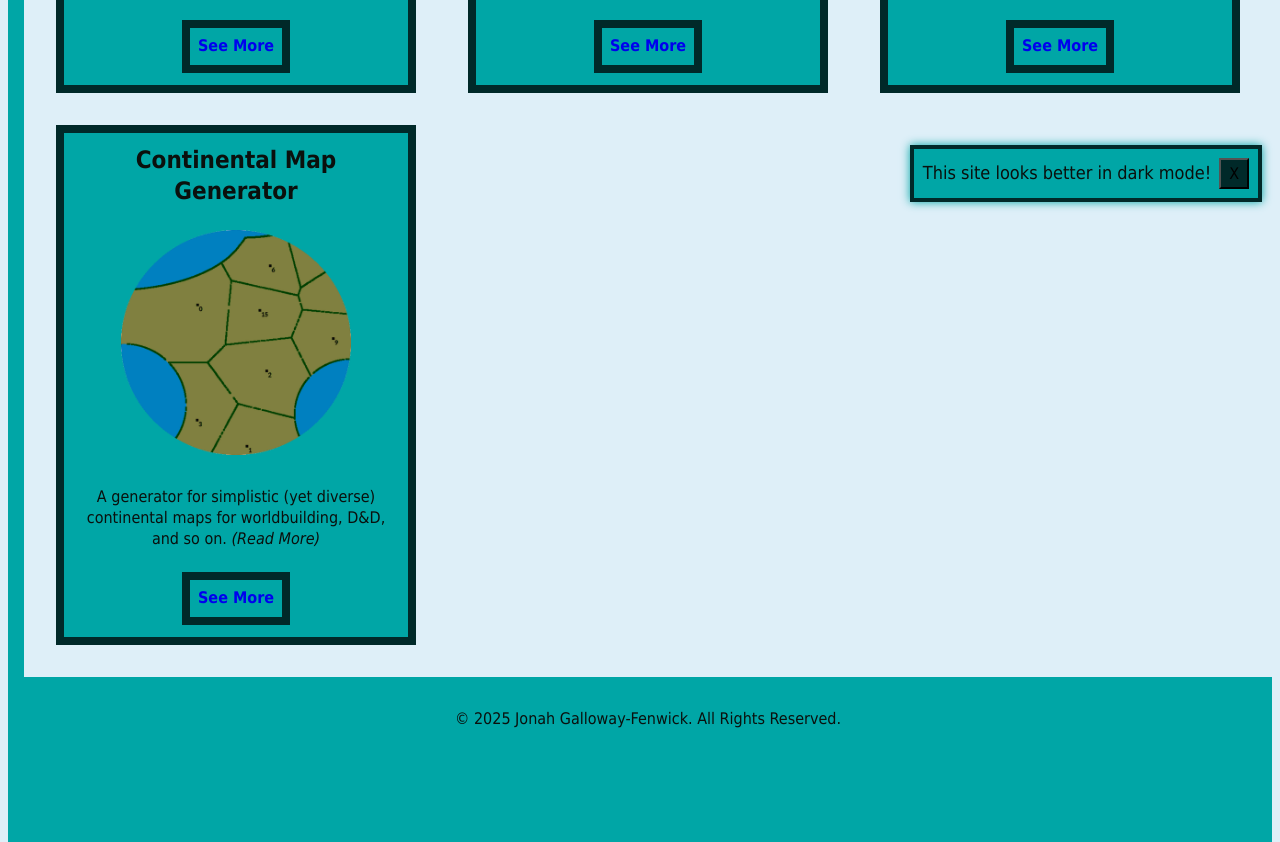
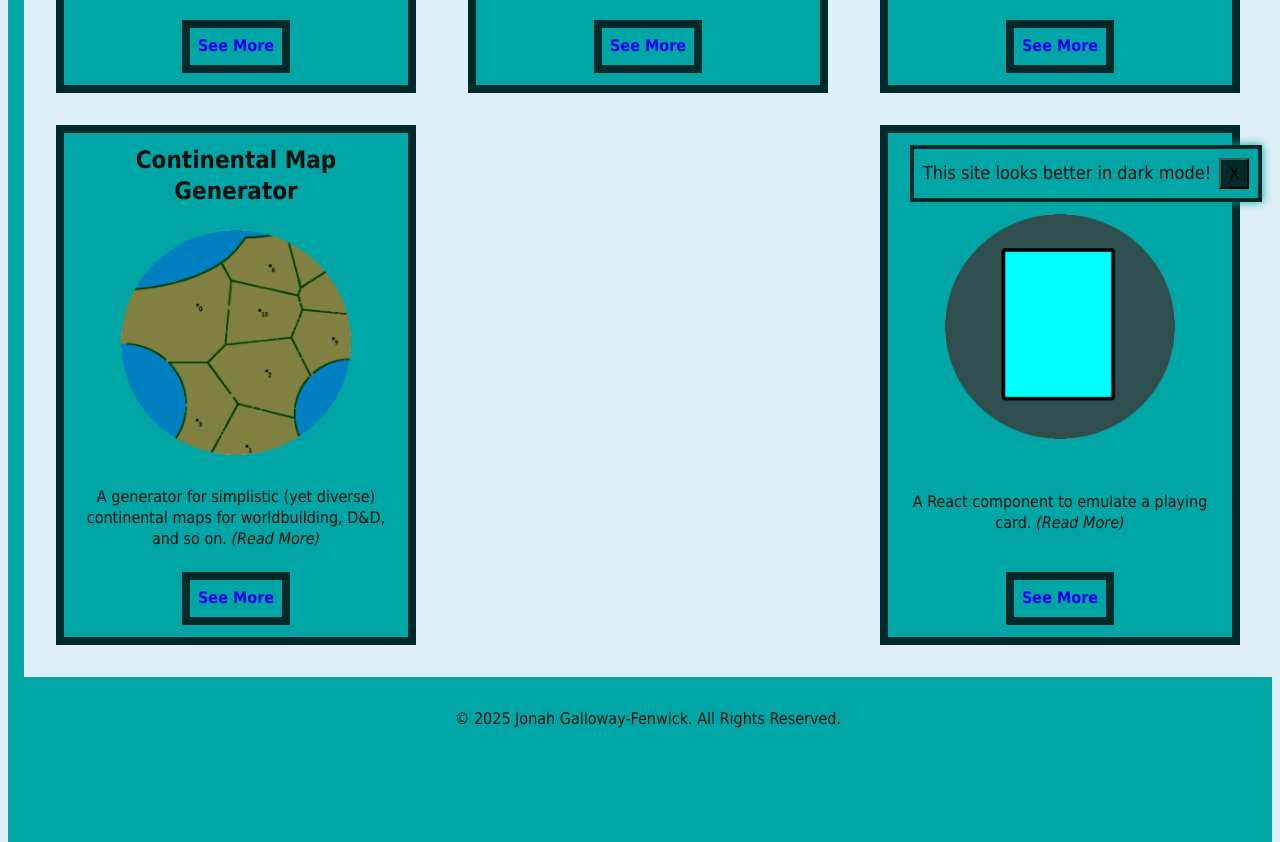
Before and after one commit to SwishyFishy/AboutMeWebsite, a React (Vite) app in the folder MyWebsite/: page /projects in a window 1280 px wide. Shown: the part 580-1422 px from the top of the page. Built offline with nearby package versions, Linux system fonts and the light colour scheme.

Commit message:
Add ProjectCard for playing card component

```diff
--- a/MyWebsite/src/routes/Projects.tsx
+++ b/MyWebsite/src/routes/Projects.tsx
@@ -32,6 +32,13 @@ function Projects()
         icon: "mapper.png",
         thumbnail: "A generator for simplistic (yet diverse) continental maps for worldbuilding, D&D, and so on.",
         link: "https://github.com/SwishyFishy/ContinentMapCreator"
+    }
+
+    const playingCardArgs: ProjectCardArgs = {
+        title: "Playing Card Component",
+        icon: "card.png",
+        thumbnail: "A React component to emulate a playing card.",
+        link: "https://github.com/SwishyFishy/PlayingCard"
     }
 
     return(
@@ -76,6 +83,9 @@ function Projects()
                         "mapper_map3.png"
                     ]} time={3000}/>
                 </ProjectCard>
+                <ProjectCard args={playingCardArgs}>
+                    <p>A React component which emulates a playing card. It's draggable by the user, with dynamic rotation and shadow according to the movement.</p>
+                </ProjectCard>
             </div>
         </div>
     );
```
Also changed, not shown: MyWebsite/public/card.png (added).
